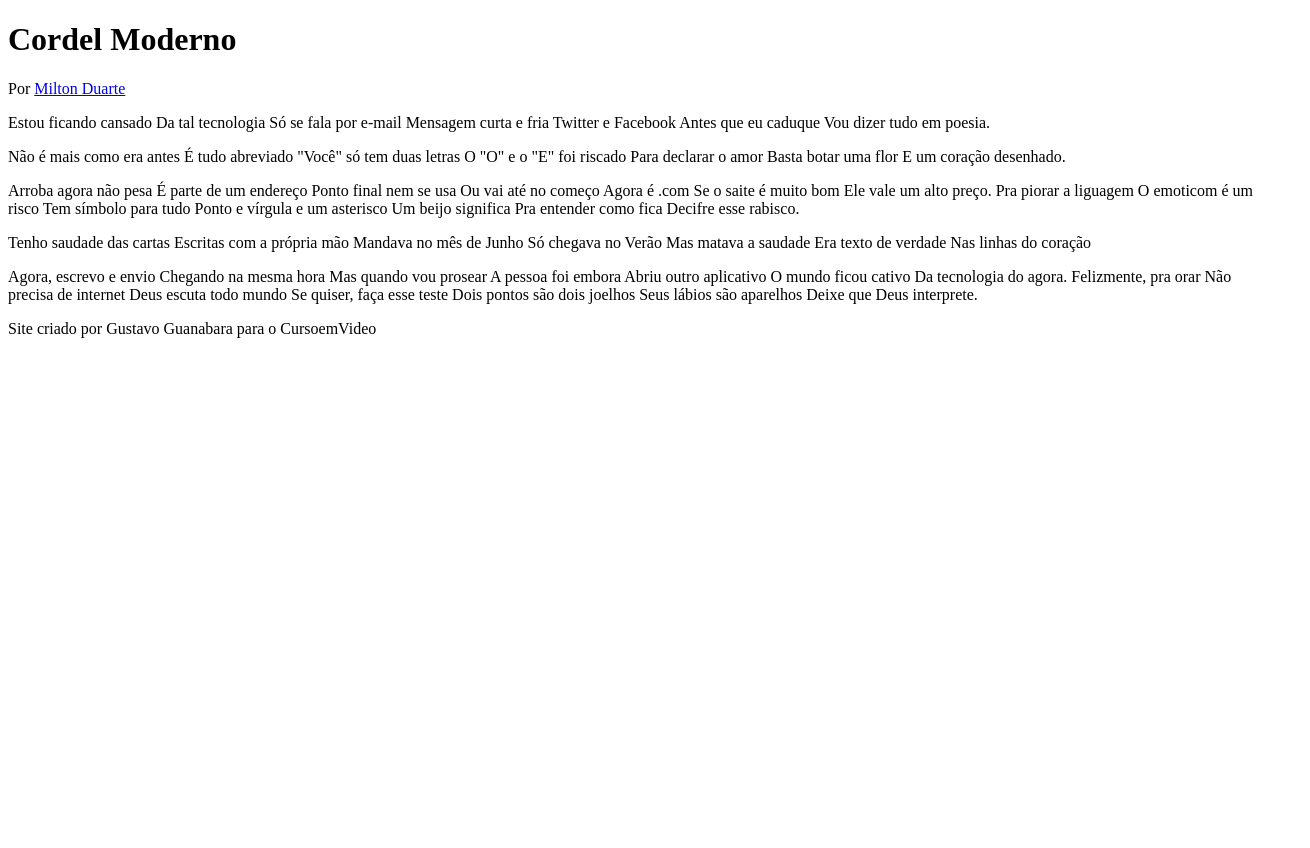
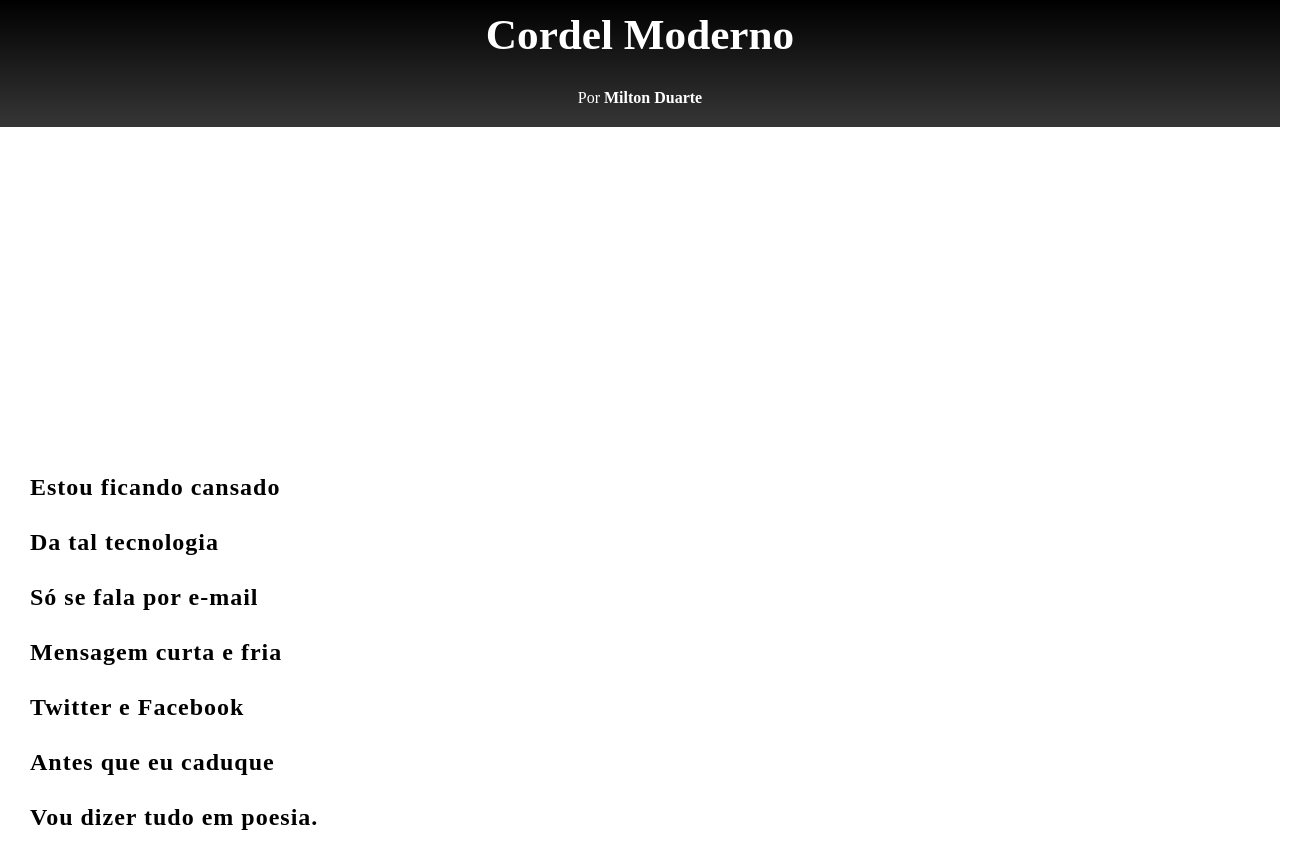
Before and after one commit to Danvsm/html-css, a plain HTML site: page modulo-3/exercicios/ex022/fundo008.html in a window 1280 px wide. Shown: the top 848 px of the page, 1310 px wide, since content can reach past the window. Before the commit the page ends 800 px from the top, so only its background shows below. Drawn offline with Linux system fonts and the light colour scheme.

Commit message:
feito desafio CursoemVideo

```diff
--- a/modulo-3/exercicios/ex022/fundo008.html
+++ b/modulo-3/exercicios/ex022/fundo008.html
@@ -4,6 +4,7 @@
     <meta charset="UTF-8">
     <meta http-equiv="X-UA-Compatible" content="IE=edge">
     <meta name="viewport" content="width=device-width, initial-scale=1.0">
+    <link rel="stylesheet" href="style.css">
     <title>Cordel Moderno</title>
 </head>
 <body>
@@ -12,73 +13,131 @@
         <p>Por <a href="https://www.recantodasletras.com.br/poesias/3186743">Milton Duarte</a></p>
     </header>
 <main>
-    <section>
+    <section class="normal">
         <p>
             Estou ficando cansado
+            <br>
             Da tal tecnologia
+            <br>
             Só se fala por e-mail
+            <br>
             Mensagem curta e fria
+            <br>
             Twitter e Facebook
+            <br>
             Antes que eu caduque
+            <br>
             Vou dizer tudo em poesia.
+            <br>
         </p>
     </section>
-    <section id="img1">
-        <p>
+
+    <section class="normal" id="img1">
+        <div>
+            <p >
                 Não é mais como era antes
+                <br>
                 É tudo abreviado
+                <br>
                 "Você" só tem duas letras
+                <br>
                 O "O" e o "E" foi riscado
+                <br>
                 Para declarar o amor
+                <br>
                 Basta botar uma flor
+                <br>
                 E um coração desenhado.
+                <br>
             </p>
+        </div>
     </section>
-    <section>
-        <p>Arroba agora não pesa
+
+    <section class="normal">
+        <p >
+            Arroba agora não pesa
+            <br>
             É parte de um endereço
+            <br>
             Ponto final nem se usa
+            <br>
             Ou vai até no começo
+            <br>
             Agora é .com
+            <br>
             Se o saite é muito bom
+            <br>
             Ele vale um alto preço.
+            <br>
 
             Pra piorar a liguagem
+            <br>
             O emoticom é um risco
+            <br>
             Tem símbolo para tudo
+            <br>
             Ponto e vírgula e um asterisco
+            <br>
             Um beijo significa
+            <br>
             Pra entender como fica
+            <br>
             Decifre esse rabisco.</p>
+            <br>
     </section>
-    <section id="img2 ">
-        <p>Tenho saudade das cartas
+    <section class="normal" id="img2">
+        <div>
+            <p >
+                Tenho saudade das cartas
+                <br>
                 Escritas com a própria mão
+                <br>
                 Mandava no mês de Junho
+                <br>
                 Só chegava no Verão
+                <br>
                 Mas matava a saudade
+                <br>
                 Era texto de verdade
-            Nas linhas do coração</p>
+                <br>
+                Nas linhas do coração
+            </p>
+        </div>
     </section>
-    <section>
-        <p>Agora, escrevo e envio
+    <section class="normal">
+        <p >
+            Agora, escrevo e envio
+            <br>
             Chegando na mesma hora
+            <br>
             Mas quando vou prosear
+            <br>
             A pessoa foi embora
+            <br>
             Abriu outro aplicativo
+            <br>
             O mundo ficou cativo
+            <br>
             Da tecnologia do agora.
+            <br>
 
             Felizmente, pra orar
+            <br>
             Não precisa de internet
+            <br>
             Deus escuta todo mundo
+            <br>
             Se quiser, faça esse teste
+            <br>
             Dois pontos são dois joelhos
+            <br>
             Seus lábios são aparelhos
-            Deixe que Deus interprete.</p>
+            <br>
+            Deixe que Deus interprete.
+        </p>
     </section>
 </main>
 
-<footer>Site criado por Gustavo Guanabara para o CursoemVideo</footer>
+<footer>CursoemVideo</footer>
 </body>
 </html>
--- /dev/null
+++ b/modulo-3/exercicios/ex022/style.css
@@ -0,0 +1,134 @@
+* {
+    margin: 0;
+    padding: 0;
+    border: 0;
+}
+
+h1 {
+ font-size: 2em;
+
+}
+
+header {
+    min-height: 100px;
+    max-height: 200px;
+
+    color: white;
+    background-color: #cccccc;
+    background-image: linear-gradient(to top, rgb(54, 54, 54), black);
+
+    text-align: center;
+    justify-content: center;
+}
+
+header > h1{
+    padding-top: 10px;
+    padding-bottom: 10px;
+    font-size: 2.7em;
+    font-weight: bolder;
+    justify-content: center center;
+}
+
+header > p {
+    padding-top: 20px;
+    padding-bottom: 20px;
+    font-size: 1em;
+    font-weight: 500;
+}
+
+a  {
+    color: white;
+    text-decoration: none;
+    font-weight: 700;
+}
+
+section {
+    position: relative;
+    display: block;
+    min-height: 1050px;
+    max-height: 800px;
+
+    max-width: 325px;
+    min-width: 100%;
+}
+
+section > p {
+
+    position: absolute;
+    top: 50%;
+    transform: translateY(-50%);
+}
+
+div {
+
+    display: block;
+    max-height: 600px;
+
+
+    max-width: 450px;
+
+    position: absolute;
+    top: 50%;
+    transform: translateY(-50%);
+    padding-top: 20px;
+    padding-left: 20px;
+    background-color: rgba(0, 0, 0, 0.596);
+
+    border-radius: 5px;
+}
+
+footer {
+    display: inline-block;
+    min-height: 40px;
+    max-height: 80px;
+    width: 100%;
+
+
+    font-size: 1.1em;
+
+    margin-top: 20px;
+    padding-top: 25px;
+    align-items: center;
+    text-align: center;
+
+
+    color: white;
+    background-color: black;
+
+}
+
+.normal {
+    background-color: white;
+
+
+    font-weight: 600;
+    font-size: 1.5em;
+
+    line-height: 55px;
+    letter-spacing: 1px;
+
+
+    padding-left: 30px;
+
+}
+
+#img1 {
+
+    background-color: #cccccc;
+    background-image: url(imagens/background001.jpg);
+    background-size: cover;
+    background-position: center;
+
+    color: white;
+
+}
+
+#img2 {
+
+    background-color: #cccccc;
+    background-image: url(imagens/background002.jpg);
+    background-size: cover;
+    background-position: bottom;
+
+    color: white;
+}
```
Lines whose indentation alone changed are shown as unchanged.
